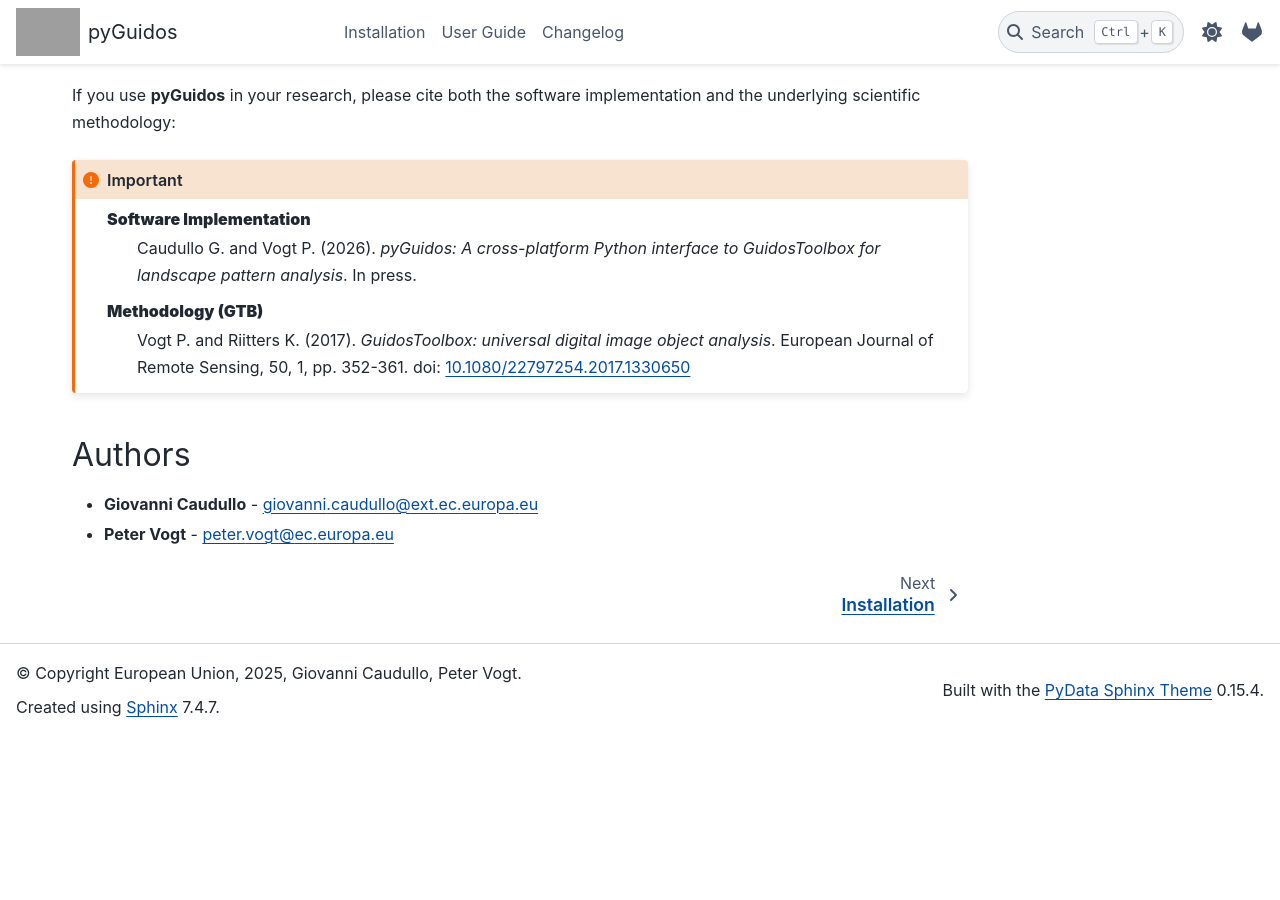
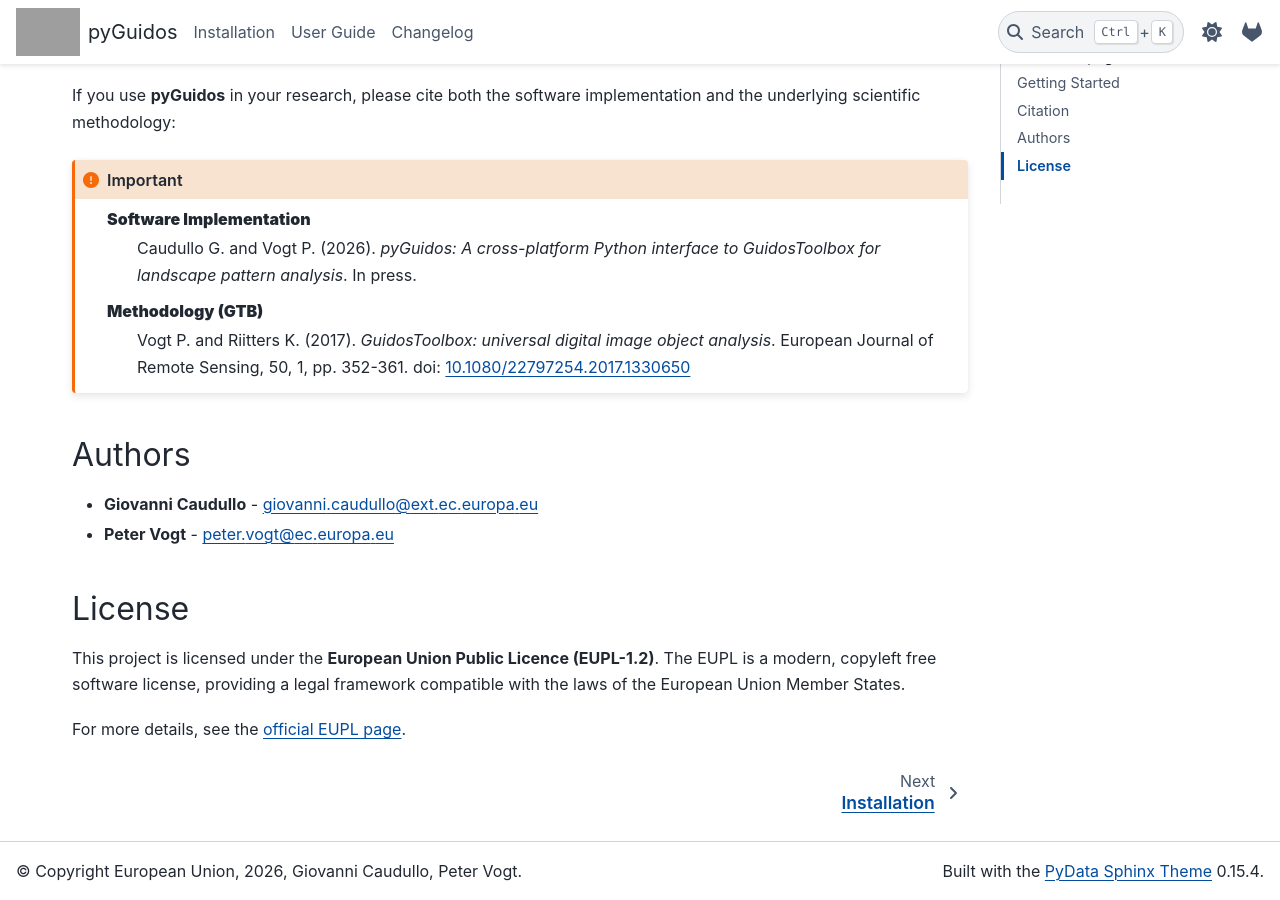
Before and after one commit to nonpenso/pyguidos, a Sphinx documentation site: the page built from docs/index.rst, in a window 1280 px wide and 900 px high, scrolled down 795 px. Built offline with Sphinx 7.4.7 and the PyData theme 0.15.4, drawn with Linux system fonts in a browser that asks for light colours; before the commit the page ends 1532 px from its top, so only the background shows below that; grey boxes are pictures that could not be loaded.

Commit message:
updated conf.py

```diff
--- a/docs/conf.py
+++ b/docs/conf.py
@@ -3,11 +3,16 @@ import sys
 sys.path.insert(0, os.path.abspath('..'))
 
 project = "pyGuidos"
-copyright = "European Union, 2025, Giovanni Caudullo, Peter Vogt"
+copyright = "European Union, 2026, Giovanni Caudullo, Peter Vogt"
 author = "Giovanni Caudullo, Peter Vogt"
 release = "2.0.0"
 
-extensions = []
+extensions = [
+    "sphinx.ext.autodoc",
+    "sphinx.ext.napoleon",
+    "sphinx.ext.viewcode",
+    "sphinx.ext.githubpages",
+]
 
 templates_path = ["_templates"]
 exclude_patterns = ["_build", "Thumbs.db", ".DS_Store"]
@@ -34,4 +39,9 @@ html_theme_options = {
             "icon": "fa-brands fa-gitlab",
         },
     ],
+    "show_prev_next": True,
+    "navbar_align": "left",
+    "footer_start": ["copyright"],
+    "footer_end": ["theme-version"],
+    "secondary_sidebar_items": ["page-toc", "edit-this-page"],
 }
--- a/docs/index.rst
+++ b/docs/index.rst
@@ -55,6 +55,18 @@ Authors
 * **Giovanni Caudullo** - `giovanni.caudullo@ext.ec.europa.eu <mailto:giovanni.caudullo@ext.ec.europa.eu>`_
 * **Peter Vogt** - `peter.vogt@ec.europa.eu <mailto:peter.vogt@ec.europa.eu>`_
 
+
+License
+-------
+
+This project is licensed under the **European Union Public Licence (EUPL-1.2)**.
+The EUPL is a modern, copyleft free software license, providing a legal framework
+compatible with the laws of the European Union Member States.
+
+For more details, see the `official EUPL page <https://joinup.ec.europa.eu/collection/eupl/eupl-text-eupl-12>`_.
+
+
+
 .. toctree::
    :maxdepth: 2
    :hidden:
```
